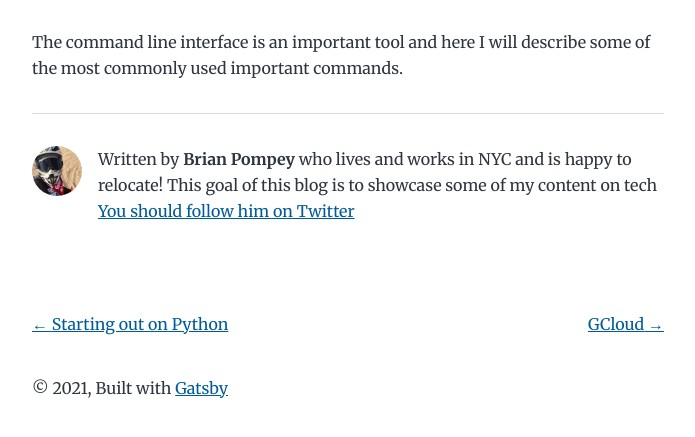
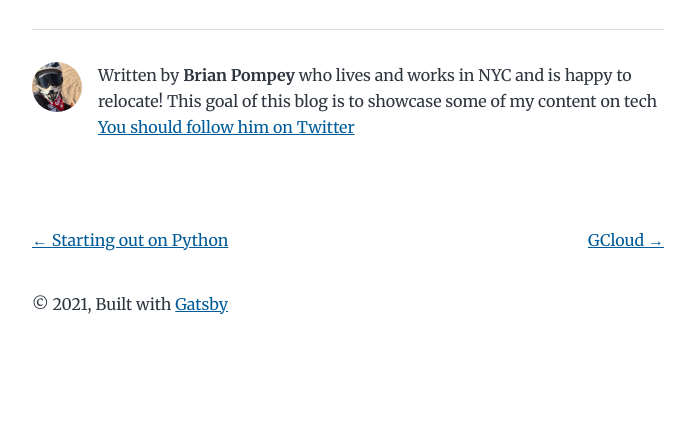
Before and after one commit to brianpompey/blog-page, a Gatsby site: page /blog-22/ in a window 1280 px wide. Shown: the part 211-648 px from the top of the page, without its empty margins (292-987 px from the left). Built offline with nearby package versions, Linux system fonts and the light colour scheme; Gatsby itself is replaced by a stand-in of ours.

Commit message:
changing text

```diff
--- a/content/blog/blog-22/index.md
+++ b/content/blog/blog-22/index.md
@@ -2,5 +2,3 @@
 title: Command Line Basics
 date: "2021-03-05T22:12:03.284Z"
 ---
-
-The command line interface is an important tool and here I will describe some of the most commonly used important commands.
```
